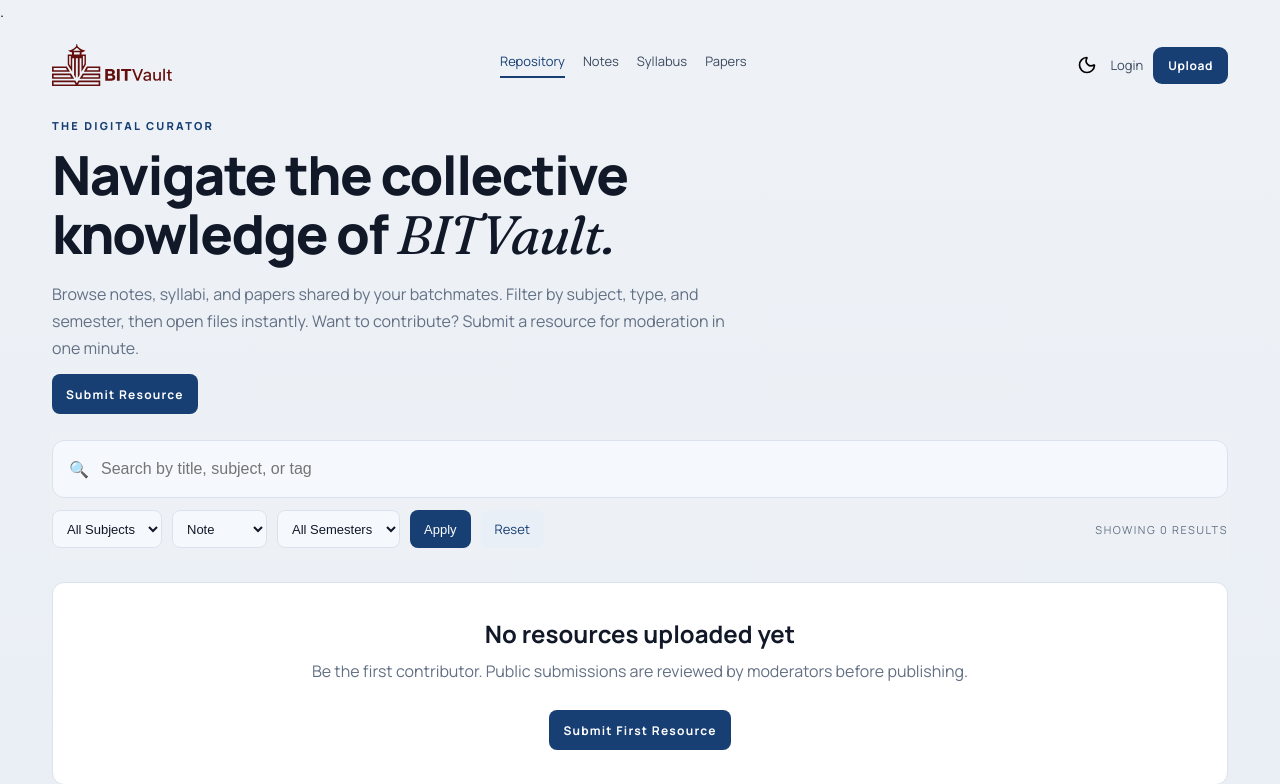
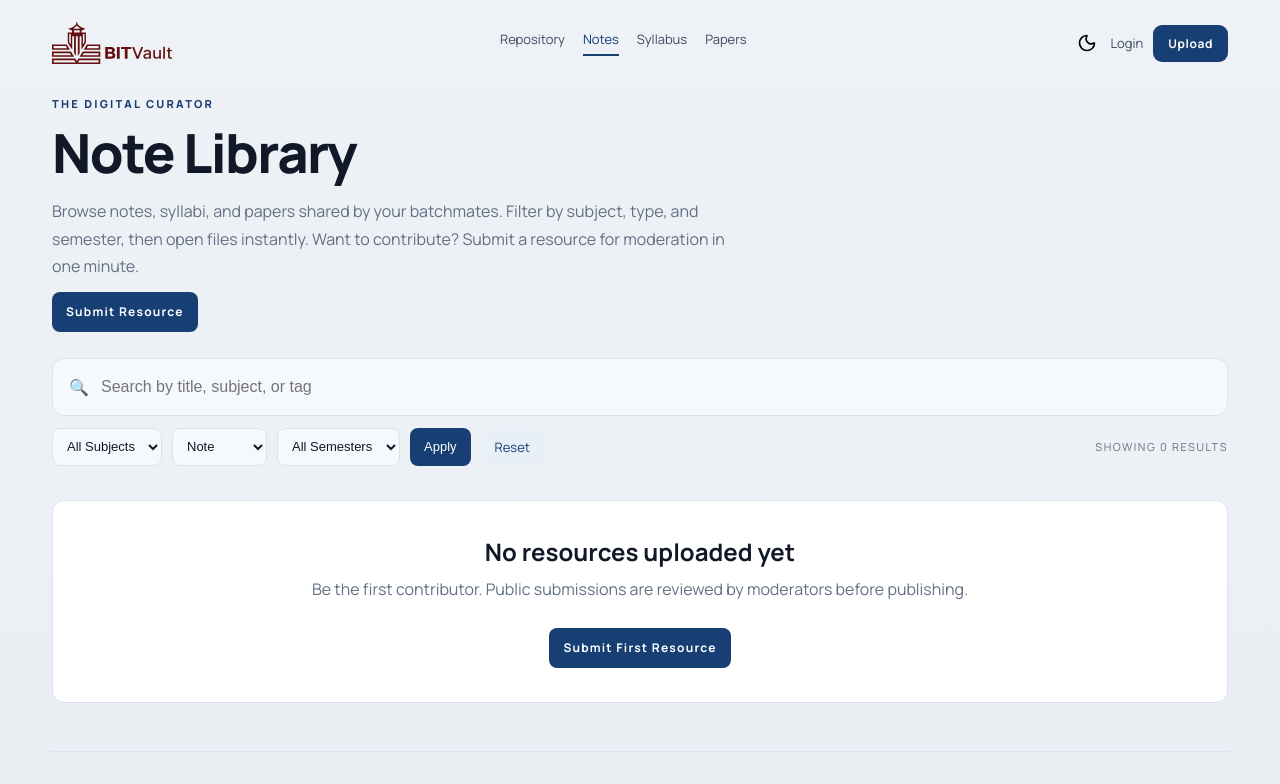
Before and after one commit to M141R/Semsaver, a Flask app: page /?type=Note in a window 1280 px wide. Shown: the top 784 px of the page. Run offline with Flask 3, Linux system fonts and the light colour scheme.

Commit message:
Updated SEO and added 404 page

```diff
--- a/app.py
+++ b/app.py
@@ -5,6 +5,7 @@
     redirect,
     render_template,
     request,
+    send_from_directory,
     session,
     url_for,
 )
@@ -17,6 +18,7 @@
     logout_user,
 )
 import os
+import re
 import secrets
 import string
 from datetime import datetime, timedelta, timezone
@@ -250,10 +252,6 @@
 
     if request.path.startswith("/admin") or request.path.startswith("/auth"):
         default_robots = "noindex, nofollow"
-    elif request.path == "/upload":
-        default_robots = "noindex, follow"
-    elif request.args:
-        default_robots = "noindex, follow"
 
     return {
         "csrf_token": get_csrf_token,
@@ -261,6 +259,11 @@
         "current_role": current_role,
         "turnstile_site_key": TURNSTILE_SITE_KEY,
         "base_site_url": base_site_url,
+        "site_name": APP_NAME,
+        "site_name_brand": "BitVault",
+        "page_title": "Free Notes, Syllabus and Papers",
+        "meta_description": "Free notes, syllabus, papers, and study resources for students. Search by subject and semester for quick download.",
+        "og_image": url_for("static", filename="ogimage.png", _external=True),
         "canonical_url": canonical_url,
         "default_robots": default_robots,
     }
@@ -924,13 +927,51 @@
     return url_for("auth_callback", _external=True)
 
 
-@app.route("/")
-def hello():
+def slugify_text(value: str):
+    base = (value or "").strip().lower()
+    base = re.sub(r"[^a-z0-9]+", "-", base)
+    return base.strip("-")
+
+
+def build_subject_slug_map(resources):
+    mapping = {}
+    for item in resources:
+        subject = (item.get("subject") or "").strip()
+        if not subject:
+            continue
+        slug = slugify_text(subject)
+        if slug and slug not in mapping:
+            mapping[slug] = subject
+    return mapping
+
+
+def repository_seo_context(subject: str, resource_type: str):
+    if subject and resource_type:
+        page_title = f"{subject} {resource_type}"
+    elif subject:
+        page_title = f"{subject} Notes, Syllabus and Papers"
+    elif resource_type:
+        page_title = f"{resource_type} Resources"
+    else:
+        page_title = "B.Tech Notes, Syllabus and Papers"
+
+    meta_description = (
+        f"Download free {subject or 'B.Tech'} notes, syllabus, papers, and study resources. "
+        "Filter by subject, type, and semester for fast access."
+    )
+
+    return {
+        "page_title": page_title,
+        "meta_description": meta_description,
+    }
+
+
+def render_repository_page(
+    canonical_url: str, subject: str = "", resource_type: str = ""
+):
     resources = fetch_resources_for_admin()
 
     q = (request.args.get("q") or "").strip()
-    subject = (request.args.get("subject") or "").strip()
-    resource_type = (request.args.get("type") or "").strip()
     semester = (request.args.get("semester") or "").strip()
 
     if resource_type and resource_type not in RESOURCE_TYPES:
@@ -941,6 +982,26 @@
 
     subjects = sorted({r.get("subject") for r in resources if r.get("subject")})
     semesters = sorted({str(r.get("semester")) for r in resources if r.get("semester")})
+
+    if subject and resource_type:
+        listing_heading = f"{subject} {resource_type}"
+    elif subject:
+        listing_heading = f"{subject} Notes"
+    elif resource_type:
+        listing_heading = f"{resource_type} Library"
+    else:
+        listing_heading = "Navigate the collective knowledge of BitVault"
+
+    if resource_type == "Note":
+        active_page = "notes"
+    elif resource_type == "Syllabus":
+        active_page = "syllabi"
+    elif resource_type == "Paper":
+        active_page = "papers"
+    else:
+        active_page = "repository"
+
+    seo = repository_seo_context(subject, resource_type)
 
     return render_template(
         "index.html",
@@ -953,8 +1014,69 @@
             "type": resource_type,
             "semester": semester,
         },
-        title=f"{APP_NAME} Library | Repository",
-    )
+        listing_heading=listing_heading,
+        active_page=active_page,
+        page_title=seo["page_title"],
+        meta_description=seo["meta_description"],
+        canonical_url=canonical_url,
+    )
+
+
+@app.route("/")
+def hello():
+    subject = (request.args.get("subject") or "").strip()
+    resource_type = (request.args.get("type") or "").strip()
+    return render_repository_page(
+        canonical_url=request.url,
+        subject=subject,
+        resource_type=resource_type,
+    )
+
+
+@app.route("/subject/<subject_slug>")
+def subject_page(subject_slug: str):
+    resources = fetch_resources_for_admin()
+    subject_map = build_subject_slug_map(resources)
+    subject_name = subject_map.get(subject_slug)
+    if not subject_name:
+        abort(404)
+
+    return render_repository_page(
+        canonical_url=url_for(
+            "subject_page", subject_slug=subject_slug, _external=True
+        ),
+        subject=subject_name,
+    )
+
+
+@app.route("/type/<resource_type_slug>")
+def type_page(resource_type_slug: str):
+    type_map = {
+        "notes": "Note",
+        "syllabus": "Syllabus",
+        "papers": "Paper",
+    }
+    resource_type = type_map.get((resource_type_slug or "").strip().lower())
+    if not resource_type:
+        abort(404)
+
+    return render_repository_page(
+        canonical_url=url_for(
+            "type_page", resource_type_slug=resource_type_slug, _external=True
+        ),
+        resource_type=resource_type,
+    )
+
+
+@app.route("/search")
+def search_page():
+    """SEO-friendly search endpoint that maps to repository filters."""
+    redirect_params = {}
+    for key in ("q", "subject", "type", "semester"):
+        value = (request.args.get(key) or "").strip()
+        if value:
+            redirect_params[key] = value
+    return redirect(url_for("hello", **redirect_params), code=302)
 
 
 @app.route("/resources/<int:resource_id>")
@@ -978,7 +1100,12 @@
 
     return render_template(
         "resource_detail.html",
-        title=f"{resource.get('title') or 'Resource'} | {APP_NAME}",
+        page_title=f"{resource.get('title') or 'Resource'}",
+        meta_description=(
+            f"Download free {resource.get('subject') or 'engineering'} {resource.get('type') or 'study'} resource. "
+            "Get notes, syllabus, papers, and related material in one place."
+        ),
+        canonical_url=share_url,
         resource=resource,
         related_resources=related,
         share_url=share_url,
@@ -1071,7 +1198,13 @@
         flash("Submission received. Admin will review it shortly.", "success")
         return redirect(url_for("public_upload"))
 
-    return render_template("upload.html", title=f"Submit Resource | {APP_NAME}")
+    return render_template(
+        "upload.html",
+        page_title="Submit Study Resource",
+        meta_description="Submit notes, syllabus, and papers to BitVault for moderation review. Help students with free downloadable study materials.",
+        canonical_url=url_for("public_upload", _external=True),
+        meta_robots="index, follow",
+    )
 
 
 @app.route("/auth/login", methods=["GET", "POST"])
@@ -1701,37 +1834,75 @@
 
 @app.route("/sitemap.xml")
 def sitemap():
-    """Generate dynamic XML sitemap for search engines."""
-    resources = fetch_resources("id,created_at")
+    """Generate dynamic XML sitemap for public pages and listings."""
+    resources = fetch_resources("id,created_at,subject,type")
     site_root = SITE_URL or request.url_root.rstrip("/")
+    today = datetime.now(timezone.utc).date().isoformat()
+
+    entries = [
+        {
+            "loc": f"{site_root}/",
+            "lastmod": today,
+            "changefreq": "weekly",
+            "priority": "1.0",
+        },
+    ]
+
+    subjects = sorted(
+        {(r.get("subject") or "").strip() for r in resources if r.get("subject")}
+    )
+    for subject in subjects:
+        subject_slug = slugify_text(subject)
+        if not subject_slug:
+            continue
+        entries.append(
+            {
+                "loc": f"{site_root}/subject/{subject_slug}",
+                "lastmod": today,
+                "changefreq": "weekly",
+                "priority": "0.8",
+            }
+        )
+
+    type_slug_map = {"Note": "notes", "Syllabus": "syllabus", "Paper": "papers"}
+    for resource_type in sorted(RESOURCE_TYPES):
+        entries.append(
+            {
+                "loc": f"{site_root}/type/{type_slug_map[resource_type]}",
+                "lastmod": today,
+                "changefreq": "weekly",
+                "priority": "0.8",
+            }
+        )
+
+    for resource in resources:
+        resource_id = resource.get("id")
+        if not resource_id:
+            continue
+
+        last_mod = (resource.get("created_at") or "").split("T")[0] or today
+        entries.append(
+            {
+                "loc": f"{site_root}/resources/{resource_id}",
+                "lastmod": last_mod,
+                "changefreq": "monthly",
+                "priority": "0.6",
+            }
+        )
 
     lines = [
         '<?xml version="1.0" encoding="UTF-8"?>',
         '<urlset xmlns="http://www.sitemaps.org/schemas/sitemap/0.9">',
     ]
 
-    # Main page
-    lines.append(
-        f"  <url>"
-        f"<loc>{site_root}/</loc>"
-        f"<changefreq>daily</changefreq>"
-        f"<priority>1.0</priority>"
-        f"</url>"
-    )
-
-    # Resource detail pages
-    for resource in resources:
-        resource_id = resource.get("id")
-        if not resource_id:
-            continue
-        last_mod = (resource.get("created_at") or "").split("T")[0]
+    for item in entries:
         lines.append(
-            f"  <url>"
-            f"<loc>{site_root}/resources/{resource_id}</loc>"
-            f"<lastmod>{last_mod}</lastmod>"
-            f"<changefreq>weekly</changefreq>"
-            f"<priority>0.8</priority>"
-            f"</url>"
+            "  <url>"
+            f"<loc>{item['loc']}</loc>"
+            f"<lastmod>{item['lastmod']}</lastmod>"
+            f"<changefreq>{item['changefreq']}</changefreq>"
+            f"<priority>{item['priority']}</priority>"
+            "</url>"
         )
 
     lines.append("</urlset>")
@@ -1740,23 +1911,27 @@
 
 @app.route("/robots.txt")
 def robots():
-    """Serve robots.txt with dynamic sitemap URL."""
-    domain = SITE_URL or request.url_root.rstrip("/")
-    content = f"""User-agent: *
-Allow: /
-Disallow: /admin/
-Disallow: /auth/
-Disallow: /upload
-Disallow: /resources/*/open
-
-Sitemap: {domain}/sitemap.xml
-"""
-    return content, 200, {"Content-Type": "text/plain"}
+    """Serve static robots.txt from the static directory."""
+    return send_from_directory(app.static_folder, "robots.txt", mimetype="text/plain")
 
 
 @app.errorhandler(400)
 def bad_request(_err):
     return "Bad request.", 400
+
+
+@app.errorhandler(404)
+def not_found(_err):
+    return (
+        render_template(
+            "404.html",
+            page_title="Page Not Found",
+            meta_description="The requested BitVault page was not found. Browse free notes, syllabus, and papers from the homepage.",
+            canonical_url=request.base_url,
+            meta_robots="noindex, follow",
+        ),
+        404,
+    )
 
 
 @app.errorhandler(413)
--- a/static/styles.css
+++ b/static/styles.css
@@ -131,6 +131,18 @@
   left: 12px;
 }
 
+.sr-only {
+  position: absolute;
+  width: 1px;
+  height: 1px;
+  padding: 0;
+  margin: -1px;
+  overflow: hidden;
+  clip: rect(0, 0, 0, 0);
+  white-space: nowrap;
+  border: 0;
+}
+
 a {
   color: inherit;
 }
@@ -288,6 +300,26 @@
 
 .upload-hero {
   padding-bottom: 12px;
+}
+
+.not-found-hero {
+  margin: 0 auto;
+  min-height: calc(100vh - 280px);
+  display: flex;
+  flex-direction: column;
+  justify-content: center;
+  text-align: center;
+}
+
+.not-found-hero .hero-copy {
+  margin-left: auto;
+  margin-right: auto;
+}
+
+.not-found-hero .resource-actions {
+  width: min(760px, 100%);
+  margin-left: auto;
+  margin-right: auto;
 }
 
 .public-upload-wrap {
--- a/templates/base.html
+++ b/templates/base.html
@@ -3,36 +3,36 @@
     <head>
         <meta charset="UTF-8">
         <meta name="viewport" content="width=device-width, initial-scale=1.0">
-        <title>{{ title or "BITVault" }}</title>
-        <meta name="description" content="BITVault is a curated repository of notes, syllabi, and papers for students. Search and download study materials.">
-        <meta name="keywords" content="study materials, notes, syllabi, papers, academic resources, learning, student community">
-        <meta name="author" content="BITVault">
+      <title>{{ page_title }} | BitVault</title>
+      <meta name="description"
+          content="{{ meta_description }}">
       <meta name="robots" content="{{ meta_robots or default_robots }}">
-        <meta name="googlebot" content="{{ meta_robots or default_robots }}">
         <link rel="canonical" href="{{ canonical_url }}">
-        <link rel="alternate" hreflang="en" href="{{ canonical_url }}">
         <link rel="icon" type="image/svg+xml" href="{{ url_for('static', filename='favicon16.svg') }}">
         <link rel="apple-touch-icon" href="{{ url_for('static', filename='ogimage.png') }}">
+      <meta name="theme-color" content="#173f73">
+
         <meta property="og:type" content="website">
-        <meta property="og:site_name" content="BITVault">
+      <meta property="og:site_name" content="BitVault">
         <meta property="og:url" content="{{ canonical_url }}">
-        <meta property="og:title" content="{{ title or 'BITVault - Study Material Repository' }}">
-        <meta property="og:description" content="BITVault is a curated repository of notes, syllabi, and papers for students.">
-        <meta property="og:image" content="{{ url_for('static', filename='ogimage.png', _external=True) }}">
-        <meta property="og:image:secure_url" content="{{ url_for('static', filename='ogimage.png', _external=True) }}">
-        <meta property="og:image:alt" content="BITVault - Study Material Repository">
+      <meta property="og:title" content="{{ page_title }} | BitVault">
+      <meta property="og:description" content="{{ meta_description }}">
+      <meta property="og:image" content="{{ og_image }}">
+      <meta property="og:image:secure_url" content="{{ og_image }}">
+      <meta property="og:image:alt" content="BitVault preview">
         <meta property="og:locale" content="en_US">
+
         <meta name="twitter:card" content="summary_large_image">
-        <meta name="twitter:title" content="{{ title or 'BITVault' }}">
-        <meta name="twitter:description" content="Browse curated study materials on BITVault.">
-        <meta name="twitter:image" content="{{ url_for('static', filename='ogimage.png', _external=True) }}">
-        <meta name="twitter:image:alt" content="BITVault - Study Material Repository">
-        <meta name="theme-color" content="#173f73">
+      <meta name="twitter:title" content="{{ page_title }} | BitVault">
+      <meta name="twitter:description" content="{{ meta_description }}">
+      <meta name="twitter:image" content="{{ og_image }}">
+      <meta name="twitter:image:alt" content="BitVault preview">
+
         {% block head_meta %}{% endblock %}
         <link rel="preconnect" href="https://fonts.googleapis.com">
         <link rel="preconnect" href="https://fonts.gstatic.com" crossorigin>
         <link href="https://fonts.googleapis.com/css2?family=Fraunces:ital,wght@0,400;1,400&family=Manrope:wght@400;500;700;800&display=swap"
-              rel="stylesheet">.
+          rel="stylesheet">
         <meta name="google-site-verification" content="sFTTsLXWHnkln7oYArahZEscK8oICz2spmN1OMfSSq4" />
         <script>
             (function () {
@@ -49,27 +49,22 @@
               href="{{ url_for('static', filename='styles.css') }}">
         <script defer src="{{ url_for('static', filename='app.js') }}"></script>
         <script defer src="https://analytics.itsmihir.me/script.js" data-website-id="7c78f12c-a931-44ae-accb-5b2c5f322ead"></script>
+        {% if request.endpoint == 'hello' %}
             <script type="application/ld+json">
             {
               "@context": "https://schema.org",
-            "@type": "WebApplication",
-            "name": "BITVault",
+              "@type": "WebSite",
+              "name": "BitVault",
               "url": "{{ base_site_url }}",
-            "description": "A curated repository of notes, syllabus, and papers for students",
-            "image": "{{ url_for('static', filename='ogimage.png', _external=True) }}",
-            "logo": "{{ url_for('static', filename='logo.svg', _external=True) }}",
-            "applicationCategory": "EducationalApplication",
-            "offers": {
-                "@type": "Offer",
-                "price": "0",
-                "priceCurrency": "INR"
-            },
-            "author": {
-                "@type": "Organization",
-                "name": "BITVault"
+              "description": "Free notes, syllabus and past papers for students. Search and download study materials.",
+              "potentialAction": {
+                "@type": "SearchAction",
+                "target": "{{ base_site_url }}/search?q={search_term_string}",
+                "query-input": "required name=search_term_string"
               }
             }
             </script>
+        {% endif %}
     </head>
     <body>
         <a class="skip-link" href="#main-content">Skip to content</a>
--- a/templates/index.html
+++ b/templates/index.html
@@ -1,12 +1,5 @@
 {% extends "base.html" %}
-{% set active_page = "repository" %}
 {% block head_meta %}
-        <meta name="description" content="Browse BITVault study resources including notes, syllabi, and papers. Filter by subject, type, and semester.">
-    <meta property="og:title" content="BITVault Study Material Repository">
-    <meta property="og:description" content="Browse curated notes, syllabi, and papers. Search by subject, type, and semester.">
-        <meta property="og:url" content="{{ canonical_url }}">
-    <meta property="og:type" content="website">
-        <meta name="twitter:url" content="{{ canonical_url }}">
         <script type="application/ld+json">
         {
             "@context": "https://schema.org",
@@ -33,17 +26,17 @@
 {% block content %}
     <section class="hero">
         <p class="eyebrow">THE DIGITAL CURATOR</p>
-        <h1>
-            Navigate the collective
-            <br>
-            knowledge of <em>BITVault.</em>
-        </h1>
+        <h1>{{ listing_heading or "Navigate the collective knowledge of BitVault" }}</h1>
         <p class="hero-copy">
             Browse notes, syllabi, and papers shared by your batchmates. Filter by
             subject, type, and semester, then open files instantly. Want to contribute?
             Submit a resource for moderation in one minute.
         </p>
         <a href="{{ url_for('public_upload') }}" class="download-btn">Submit Resource</a>
+    </section>
+
+    <section aria-label="Repository listings">
+        <h2 class="sr-only">Notes, syllabus, and past paper listings</h2>
     </section>
 
     <section class="search-panel sticky-filters" aria-label="Search and filters">
@@ -121,8 +114,8 @@
                             data-resource-source="index_card"
                             data-resource-type="{{ item.type or '' }}"
                             data-resource-subject="{{ item.subject or '' }}"
-                        >Open Resource</a>
-                        <a href="{{ url_for('resource_detail', resource_id=item.id) }}" class="secondary-btn">View Details</a>
+                        >Download {{ item.title or (item.subject ~ ' Resource') }} PDF</a>
+                        <a href="{{ url_for('resource_detail', resource_id=item.id) }}" class="secondary-btn">View details for {{ item.title or (item.subject ~ ' resource') }}</a>
                         <button class="secondary-btn share-btn" type="button" data-share-url="{{ url_for('resource_detail', resource_id=item.id, _external=True) }}">Copy Link</button>
                     </div>
                 </article>
--- a/templates/resource_detail.html
+++ b/templates/resource_detail.html
@@ -47,7 +47,7 @@
                 data-resource-source="detail_primary"
                 data-resource-type="{{ resource.type or '' }}"
                 data-resource-subject="{{ resource.subject or '' }}"
-            >Open Full PDF</a>
+            >Download {{ resource.title or 'resource' }} PDF</a>
             <button class="secondary-btn share-btn" type="button" data-share-url="{{ share_url }}">Copy Share Link</button>
             <a class="secondary-btn" href="https://twitter.com/intent/tweet?url={{ share_url|urlencode }}&text={{ (resource.title or 'Check this resource')|urlencode }}" target="_blank" rel="noopener">Share on X</a>
         </div>
@@ -102,7 +102,7 @@
                         <h3>{{ item.title or 'Untitled Resource' }}</h3>
                         <p class="resource-subject">{{ item.subject or '-' }} | Sem {{ item.semester or '-' }}</p>
                         <div class="resource-actions">
-                            <a href="{{ url_for('resource_detail', resource_id=item.id) }}" class="secondary-btn">View Details</a>
+                            <a href="{{ url_for('resource_detail', resource_id=item.id) }}" class="secondary-btn">View details for {{ item.title or 'related resource' }}</a>
                             <a
                                 href="{{ url_for('open_resource', resource_id=item.id, src='detail_related') }}"
                                 class="download-btn"
@@ -113,7 +113,7 @@
                                 data-resource-source="detail_related"
                                 data-resource-type="{{ item.type or '' }}"
                                 data-resource-subject="{{ item.subject or '' }}"
-                            >Open PDF</a>
+                            >Download {{ item.title or 'related resource' }} PDF</a>
                         </div>
                     </article>
                 {% endfor %}
```
Also changed, not shown: static/robots.txt (+1 -6 lines), templates/404.html (added, +18 -0 lines), templates/upload.html (+6 -4 lines). Lines whose indentation alone changed are shown as unchanged.
